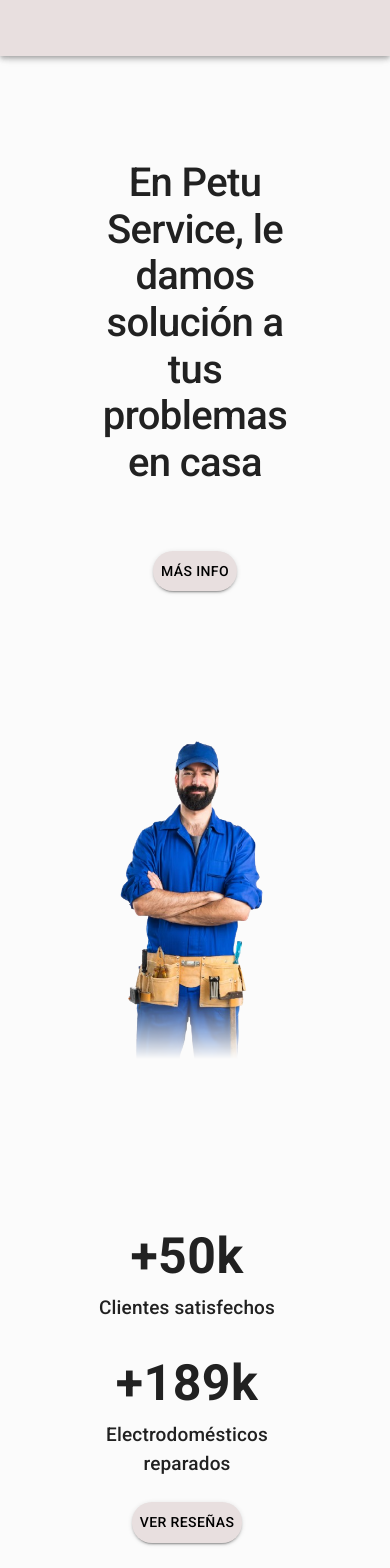
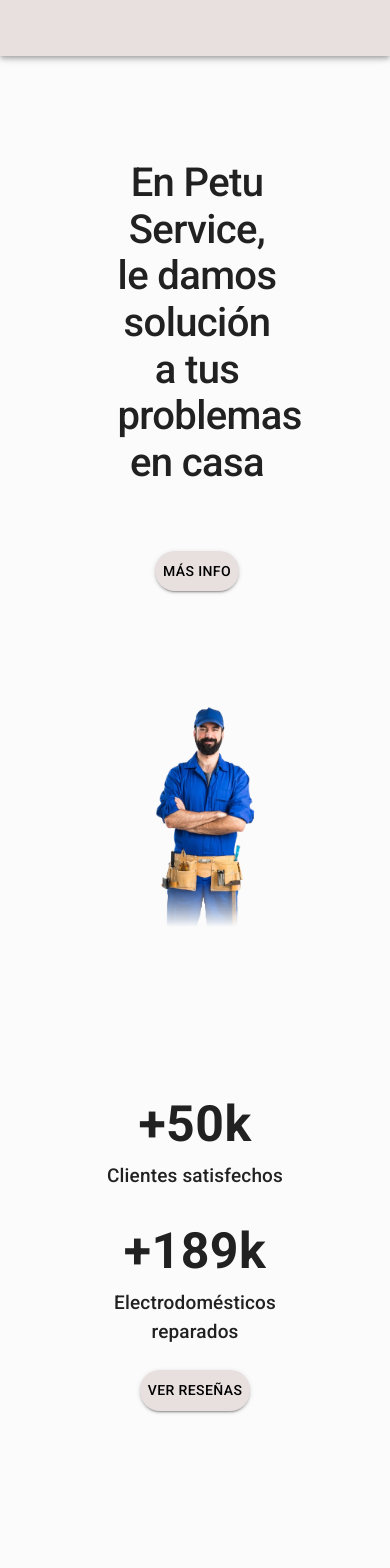
Before and after one commit to Carlosmarrano/TechnicalService, a React (Vite) app: page / in a window 390 px wide. Shown: the top 1568 px of the page. Built offline with nearby package versions, Linux system fonts and the light colour scheme; some icons are missing.

Commit message:
Header en Responsive centrado

```diff
--- a/src/TechnicalService/pages/homePage.jsx
+++ b/src/TechnicalService/pages/homePage.jsx
@@ -13,26 +13,26 @@ export const HomePage = () => {
 
     return (
         <TechnicalLayout>
-            <Grid container sx={{ marginTop: 20, display: "flex", flexDirection: { xs: "column", md: "row" }, justifyContent: "center", alignItems: { xs: "center", md: "flex-start" }, gap: { xs: 6, md: 12, lg: 16 }, marginRight: { xs: 10 } }}>
+            <Grid container sx={{ marginTop: 20, display: "flex", flexDirection: { xs: "column", md: "row" }, justifyContent: "center", alignItems: { xs: "center", md: "flex-start" }, gap: { xs: 6, md: 12, lg: 16 }, marginRight: 9.5}}>
 
-                <Grid sx={{ textAlign: { xs: "center", md: "left" }, flex: 1, maxWidth: { xs: "90%", md: "100%" } }}>
+                <Grid sx={{ textAlign: { xs: "center", md: "left" }, flex: 1, maxWidth: { xs: "68%", md: "100%" }}}>
                     <Typography variant="h1" sx={{ fontSize: { xs: 40, md: 60 }, fontWeight: 500 }}>
                         En Petu Service, le damos solución a tus problemas en casa
                     </Typography>
-                    <Box sx={{ display: "flex", justifyContent: { xs: "center", md: "flex-start" }, marginTop: { lg: 18, md: 15, xs: 8 }, marginBottom: { xs: 8 } }}>
+                    <Box sx={{ display: "flex", justifyContent: { xs: "center", md: "flex-start" }, marginTop: { lg: 18, md: 15, xs: 8 }, marginBottom: {xs: 8} }}>
                         <Button variant="contained" sx={{ bgcolor: "primary.main", color: "black", padding: { xs: 1, md: 1.5 }, borderRadius: 5, fontSize: { xs: 14, md: 16 } }}>
                             Más info
                         </Button>
                     </Box>
                 </Grid>
 
-                <Grid sx={{ width: "100%", maxWidth: 400, height: "auto", marginTop: { xs: 4, md: 0 }, marginLeft: { xs: 0, md: 4 } }}>
-                    <Box component="img" src={headerImage} alt="headerImage" sx={{ width: "100%", height: "auto", maskImage: 'linear-gradient(black 80%, transparent)'}}>
+                <Grid sx={{ width: "100%", maxWidth: 400, height: "auto", }}>
+                    <Box component="img" src={headerImage} alt="headerImage" sx={{ width: {xs: "68%", md: "100%"}, height: "auto", maskImage: 'linear-gradient(black 80%, transparent)', marginLeft: {xs: 6, md: 0}  }}>
                     </Box>
                 </Grid>
             </Grid>
 
-            <Grid container sx={{ marginTop: 20, display: "flex", alignItems: "center", justifyContent: "center", textAlign: "center", flexDirection: { xs: "column", md: "row" }, gap: { xs: 3, md: 12, lg: 16 }, marginRight: { xs: 12 } }}>
+            <Grid container sx={{ marginTop: 20, display: "flex", alignItems: "center", justifyContent: "center", textAlign: "center", flexDirection: { xs: "column", md: "row" }, gap: { xs: 3, md: 12, lg: 16 }, marginRight: { xs: 10, md: 0 } }}>
 
                 <Grid sx={{ display: "flex", flexDirection: "column", alignItems: "center", justifyContent: "center", flex: 1 }}>
                     <Box>
@@ -57,7 +57,7 @@ export const HomePage = () => {
 
             <Grid container sx={{ marginTop: 20, display: "flex", alignItems: "center", flexDirection: "column", gap: 8, marginRight: 10 }}>
                 <Box>
-                    <Typography variant="h2" sx={{textAlign: "center", fontSize: {xs: 40, sm: 50, lg: 60 }}}>
+                    <Typography variant="h2" sx={{ textAlign: "center", fontSize: { xs: 40, sm: 50, lg: 60 } }}>
                         Nuestros Servicios
                     </Typography>
                 </Box>
@@ -209,7 +209,7 @@ export const HomePage = () => {
 
                     <Divider sx={{ borderColor: "#ccc", marginBottom: 4 }} />
 
-                    <Box sx={{ display: "flex", flexDirection: { xs: "column", lg: "row" }, justifyContent: "space-between", alignItems: { xs: "flex-start", lg: "center" }, gap: 3, }}>
+                    <Box sx={{ display: "flex", flexDirection: { xs: "column", lg: "row" }, justifyContent: "space-between", alignItems: { xs: "flex-start", lg: "center" }, gap: 3, marginBottom: 4 }}>
                         <Typography sx={{ color: "black" }}>© {new Date().getFullYear()} Todos los Derechos reservados</Typography>
 
                         <Stack direction="row" spacing={3} sx={{ flexWrap: "wrap", justifyContent: { xs: "flex-start", lg: "flex-end" } }} >
```
